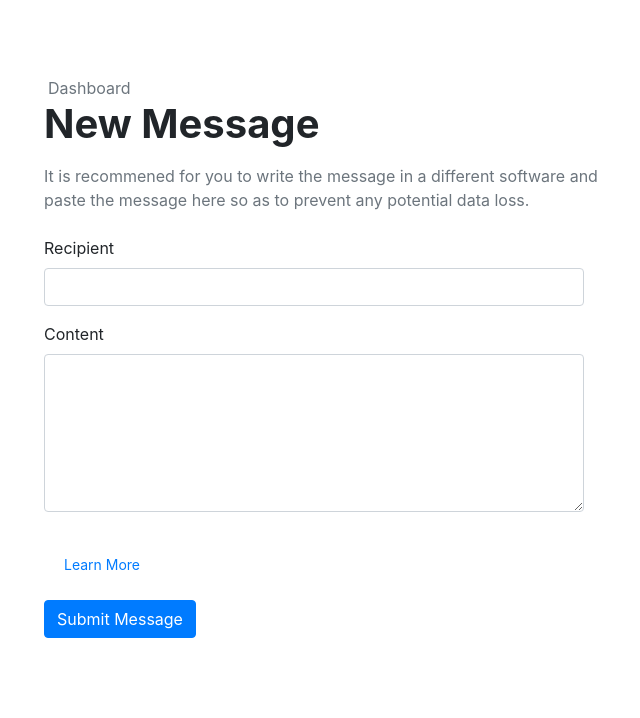
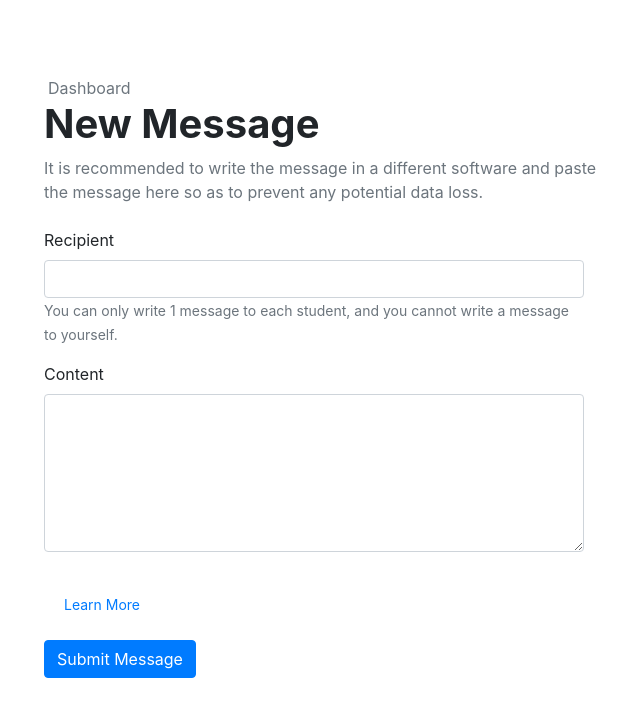
Before and after one commit to georgeyjm/ykps2020, a Flask app: template ykps2020/templates/new-message.html in a window 1280 px wide. Shown: the part 56-774 px from the top of the page, without its empty margins (41-681 px from the left). Before the commit the page ends 694 px from the top, so only its background shows below. Run offline with Flask 2, Linux system fonts and the light colour scheme; the template is opened without the code that fills it, so the values that code supplies are empty, except form fields; tables that the repository leaves empty hold one stand-in row (values such as "Sample post"); form fields are guessed from the names that the template uses; some libraries are stand-ins or nearby versions.

Commit message:
Update info messages

```diff
--- a/ykps2020/templates/edit-message.html
+++ b/ykps2020/templates/edit-message.html
@@ -11,7 +11,7 @@
 
 {% block body %}
   <div class='main-content-container'>
-    <div>
+    <div class='col-12 col-md-10 col-lg-8 col-xl-6 p-0'>
       <a href='/dashboard' class='head-back-button position-absolute text-secondary'><i class='far fa-angle-left mr-1' aria-hidden='true'></i>Dashboard</a>
       <h1 class='mb-3'>Edit Message</h1>
     </div>
@@ -21,6 +21,7 @@
       <div class='col-12 col-md-10 col-lg-8 col-xl-6'>
         <div class='form-group'>
           {{ form.recipient_id.label }} {{ form.recipient_id(class_='form-control') }}
+          <p class='text-muted'><small>You can only write 1 message to each student, and you cannot write a message to yourself.</small></p>
         </div>
         <div class='form-group'>
           {{ form.content.label }} {{ form.content(class_='form-control', rows='6') }}
--- a/ykps2020/templates/new-message.html
+++ b/ykps2020/templates/new-message.html
@@ -11,13 +11,10 @@
 
 {% block body %}
   <div class='main-content-container'>
-    <div>
+    <div class='col-12 col-md-10 col-lg-8 col-xl-6 p-0'>
       <a href='/dashboard' class='head-back-button position-absolute text-secondary'><i class='far fa-angle-left mr-1' aria-hidden='true'></i>Dashboard</a>
-      <h1 class='mb-3'>New Message</h1>
-    </div>
-
-    <div class='col-12 col-md-10 col-lg-8 col-xl-6 p-0'>
-      <p class='text-muted'>It is recommened for you to write the message in a different software and paste the message here so as to prevent any potential data loss.</p>
+      <h1>New Message</h1>
+      <p class='text-muted'>It is recommended to write the message in a different software and paste the message here so as to prevent any potential data loss.</p>
     </div>
 
     <form action='' method='POST' class='row mt-4'>
@@ -25,6 +22,7 @@
       <div class='col-12 col-md-10 col-lg-8 col-xl-6'>
         <div class='form-group'>
           {{ form.recipient_id.label }} {{ form.recipient_id(class_='form-control') }}
+          <p class='text-muted'><small>You can only write 1 message to each student, and you cannot write a message to yourself.</small></p>
         </div>
         <div class='form-group'>
           {{ form.content.label }} {{ form.content(class_='form-control', rows='6') }}
```
Also changed, not shown: ykps2020/static/misc/anonymity.html (+4 -4 lines).
